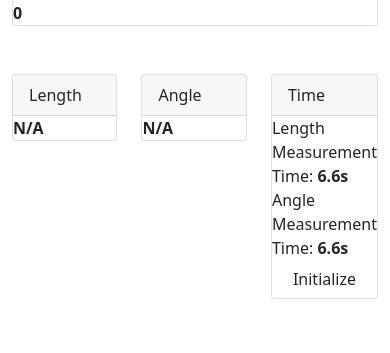
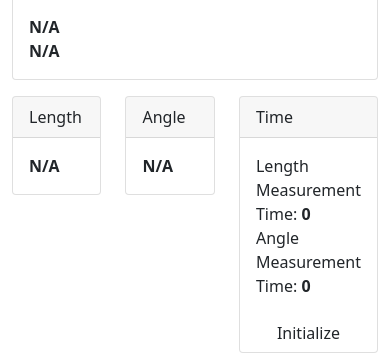
Before and after one commit to HQU-gxy/angulo, a Flask app: page / in a window 390 px wide. Shown: the part 842-1195 px from the top of the page. Before the commit the page ends 1141 px from the top, so only its background shows below. Run offline with Flask 2, Linux system fonts and the light colour scheme; data that the repository does not hold is empty; some libraries are stand-ins or nearby versions.

Commit message:
UI and togglable cam

```diff
--- a/cam.py
+++ b/cam.py
@@ -51,14 +51,14 @@ class Camera(object):
         time_state_change = time.time()
         cap = cv2.VideoCapture(self.url)
         success, frame = cap.read()  # read the camera frame
-        pts_max = 25
+        PTS_MAX = 25
         rebase_count = 0
         REBASE_MAX = 15
-        period_half_max_len = 20
+        PERIOD_HALF_MAX_LEN = 20
         is_left2right = False
-        period_half = collections.deque(maxlen = period_half_max_len)
-        pts = collections.deque(maxlen=pts_max)
-        extreme_pts = collections.deque(maxlen=pts_max)
+        period_half = collections.deque(maxlen = PERIOD_HALF_MAX_LEN)
+        pts = collections.deque(maxlen=PTS_MAX)
+        extreme_pts = collections.deque(maxlen=PTS_MAX)
         while True:
             # for cap in caps:
             # # Capture frame-by-frame
@@ -83,7 +83,7 @@ class Camera(object):
                     M = cv2.moments(c)
                     center = (int(M["m10"] / M["m00"]), int(M["m01"] / M["m00"]))
                     cv2.circle(frame, center, 5, (0, 0, 255), -1)
-                    if (len(pts) < pts_max):
+                    if (len(pts) < PTS_MAX):
                         pts.appendleft(center)
                     else:
                         # filter out all moments bigger than 100 px in y axis
@@ -129,7 +129,7 @@ class Camera(object):
                     # loop over the set of tracked points
                     # add tail for center point
                     for i in np.arange(1, len(pts)):
-                        thickness = int(np.sqrt(pts_max / float(i + 1)) * 2.5)
+                        thickness = int(np.sqrt(PTS_MAX / float(i + 1)) * 2.5)
                         cv2.line(frame, pts[i - 1], pts[i], (0, 0, 255), thickness)
                     self.half_period = period_half
                     self.pts = pts
--- a/static/js/myscript.js
+++ b/static/js/myscript.js
@@ -4,18 +4,26 @@ const alt_host = "alt-cam.local:5001"
 const alt_period_url = `http://${alt_host}/period`
 const alt_points_url = `http://${alt_host}/extreme_points`
 // should the same as python period half max len
-const period_half_max_len = 20
+const PERIOD_HALF_MAX_LEN = 20
 const pts_set = new Set()
 const period_set = new Set()
 const alt_period_set = new Set()
 const alt_pts_set = new Set()
 const main_length_filtered = []
 const alt_length_filtered = []
+
 const MAX_BIN = 64
+
+const PERIOD_FETCH_INTERVAL = 800
+const POINT_FETCH_INTERVAL = 1000
+const FINAL_LEN_FILTERED_LENGTH = 11
 
 let isMainPtsCalc = false
 let isAltPtsCalc = false
 let isPeriodCalc = false
+
+let calcLength = 0
+let calcAngle = 0
 
 let main_diff = 0
 let alt_diff = 0
@@ -26,11 +34,34 @@ const STD_MIN = 0.15
 let time_ms = 0
 let angle_time_ms = 0
 
-const audio = new Audio('ding.mp3')
-function init_sound() {
+const startAudio = new Audio('start.mp3')
+
+function setDisplayMain(){
+  document.getElementById("main-frame").classList.remove('d-none')
+  document.getElementById("main-frame").classList.remove('col-sm-6')
+  document.getElementById("alt-frame").classList.add('d-none')
+}
+
+function setDisplayAlt(){
+  document.getElementById("alt-frame").classList.remove('d-none')
+  document.getElementById("alt-frame").classList.remove('col-sm-6')
+  document.getElementById("main-frame").classList.add('d-none')
+}
+
+function setDisplayBoth(){
+  document.getElementById("alt-frame").classList.remove('d-none')
+  document.getElementById("main-frame").classList.remove('d-none')
+  document.getElementById("alt-frame").classList.add('col-sm-6')
+  document.getElementById("main-frame").classList.add('col-sm-6')
+}
+
+function init_btn() {
+  angle_timer()
+  timer()
   const btn = document.getElementById("init_btn")
   btn.innerHTML = "Initialized"
   btn.classList.add("btn-primary")
+  startAudio.play()
 }
 
 function split_array_in_half(arr){
@@ -45,12 +76,13 @@ function timer(){
     // console.log(time_ms)
     document.getElementById("total-time").innerHTML = `${time_ms/1000}s`
     if (isPeriodCalc == true) {
-      audio.play()
       const btn = document.getElementById("init_btn")
       btn.innerHTML = "Success"
       btn.classList.remove("btn-primary")
       btn.classList.add("btn-success")
       clearInterval(interval)
+      const lengthAudio = new Audio(`length/${(calcLength*100).toFixed(0)}cm.mp3`)
+      lengthAudio.play()
     }
   }, 100)
   return interval
@@ -62,12 +94,13 @@ function angle_timer(){
     // console.log(time_ms)
     document.getElementById("total-angle-time").innerHTML = `${angle_time_ms/1000}s`
     if (isMainPtsCalc && isAltPtsCalc == true) {
-      audio.play()
       const btn = document.getElementById("init_btn")
       btn.innerHTML = "Success"
       btn.classList.remove("btn-primary")
       btn.classList.add("btn-success")
       clearInterval(interval)
+      const angleAudio = new Audio(`deg/${calcAngle.toFixed(0)}deg.mp3`)
+      angleAudio.play()
     }
   }, 100)
   return interval
@@ -190,7 +223,7 @@ function filterOutliers(someArray) {
 }
 
 function filterPeriod(orig_period){
-  if (orig_period.length > Math.floor(period_half_max_len/2)){
+  if (orig_period.length > Math.floor(PERIOD_HALF_MAX_LEN/2)){
     const filter_period = filterOutliers(orig_period)
     // if (filter_period.length != orig_period.length){
     //   console.log("orig",orig_period)
@@ -239,12 +272,13 @@ async function subscribe_period() {
         const length = (T_avg/(2*Math.PI)) ** 2 * 9.8 - DIFF
         const std = math.std(period)
         document.getElementById("main-avg").innerHTML = `Period: ${T_avg.toFixed(3)}s STD: ${std}`
-        if(std < STD_MIN && length < 2 && length > 0.4){
+        if(std < STD_MIN && length < 1.6 && length > 0.4){
           main_length_filtered.push(length)
           console.log("main", main_length_filtered)
-          if (main_length_filtered.length >= 6){
+          if (main_length_filtered.length >= FINAL_LEN_FILTERED_LENGTH){
             const length_mid = math.median(main_length_filtered)
-            document.getElementById("total-length").innerHTML = `Length: ${length_mid.toFixed(3)}m`
+            calcLength = length_mid
+            document.getElementById("total-length").innerHTML = `${length_mid.toFixed(3)}m`
             isPeriodCalc = true
           }
           document.getElementById("main-length").innerHTML = `Length: ${length.toFixed(3)}m`
@@ -288,12 +322,13 @@ async function subscribe_alt_period() {
         const length = (T_avg/(2*Math.PI)) ** 2 * 9.8 - DIFF
         const std = math.std(period)
         document.getElementById("alt-avg").innerHTML = `Period: ${T_avg.toFixed(3)}s STD: ${std}`
-        if(std < STD_MIN && length < 2 && length > 0.4){
+        if(std < STD_MIN && length < 1.6 && length > 0.4){
           alt_length_filtered.push(length)
           console.log("alt", alt_length_filtered)
-          if (alt_length_filtered.length >= 6){
+          if (alt_length_filtered.length >= FINAL_LEN_FILTERED_LENGTH){
             const length_mid = math.median(alt_length_filtered)
-            document.getElementById("total-length").innerHTML = `Length: ${length_mid.toFixed(3)}m`
+            calcLength = length_mid
+            document.getElementById("total-length").innerHTML = `${length_mid.toFixed(3)}m`
             isPeriodCalc = true
           }
           document.getElementById("alt-length").innerHTML = `Length: ${length.toFixed(3)}m`
@@ -356,17 +391,16 @@ async function subscribe_pts() {
           if (isMainPtsCalc && isAltPtsCalc == true) {
             const angle_radians = Math.atan(main_diff/alt_diff)
             const angle_degrees = Math.degrees(angle_radians)
+            calcAngle = angle_degrees
             console.log(angle_degrees)
             document.getElementById("total-angle").innerHTML = `${angle_degrees}&deg;`
           }
         }
       }
-      // console.log("points", pts_set)
-      // console.log("pts set", pts_set)
 
       // 再次调用 subscribe() 以获取下一条消息
       // Hold a second
-      await new Promise(resolve => setTimeout(resolve, 1000));
+      await new Promise(resolve => setTimeout(resolve, PERIOD_FETCH_INTERVAL));
       await subscribe_pts();
     }
   }
@@ -406,13 +440,14 @@ async function subscribe_alt_pts() {
           if (isMainPtsCalc && isAltPtsCalc == true) {
             const angle_radians = Math.atan(main_diff/alt_diff)
             const angle_degrees = Math.degrees(angle_radians)
+            calcAngle = angle_degrees
             console.log(angle_degrees)
             document.getElementById("total-angle").innerHTML = `${angle_degrees}&deg;`
           }
         }
       }
 
-      await new Promise(resolve => setTimeout(resolve, 1000));
+      await new Promise(resolve => setTimeout(resolve, PERIOD_FETCH_INTERVAL));
       await subscribe_alt_pts();
     }
   }
@@ -422,8 +457,6 @@ function init() {
   console.log("LOADED!")
 
   // Calculate Average
-  angle_timer()
-  timer()
   subscribe_period()
   subscribe_alt_period()
   subscribe_pts()
--- a/templates/index.html
+++ b/templates/index.html
@@ -24,51 +24,66 @@
 
     <div class="container">
         <h3 class="mb-3 mt-5">Multiple Live Streaming</h3>
+        <div class="row mb-3">
+            <div class="btn-group">
+                <button class="btn btn-primary" id="select-main-btn" onclick="setDisplayMain()"> Main </button>
+                <button class="btn btn-primary" id="select-both-btn" onclick="setDisplayBoth()"> Both </button>
+                <button class="btn btn-primary" id="select-alt-btn" onclick="setDisplayAlt()"> Alternative </button>
+            </div>
+        </div>
         <div class="row">
-            <div class="col-xs-12 col-sm-6">
+            <div class="col-xs-12 col-sm-6" id="main-frame">
                 <div class="card">
                     <div class="card-header">Main Camera</div>
                     <div class="card-body">
                         <img alt="main cam" src="{{ url_for('video_feed', id='0') }}" width="100%">
+                        <div class="card-text mt-3">
+                            <div id="main-period"></div>
+                            <div><strong id="main-avg">N/A</strong></div>
+                            <div><strong id="main-length">N/A</strong></div>
+                        </div>
                     </div>
-                    <div id="main-period"></div>
-                    <table id="main-period-tab" class="table"></table>
-                    <div><strong id="main-avg">0</strong></div>
-                    <div><strong id="main-length">0</strong></div>
                 </div>
             </div>
-            <div class="col-xs-12 col-sm-6">
+            <div class="col-xs-12 col-sm-6" id="alt-frame">
                 <div class="card">
                     <div class="card-header">Alternative Camera</div>
                     <div class="card-body">
                         <img alt="alt cam" src="http://alt-cam.local:5001/video_feed/1" width="100%">
+                        <div class="card-text mt-3">
+                            <div id="alt-period"></div>
+                            <div><strong id="alt-avg">N/A</strong></div>
+                            <div><strong id="alt-length">N/A</strong></div>
+                        </div>
                     </div>
-                    <div id="alt-period"></div>
-                    <table id="alt-period-tab" class="table"></table>
-                    <div><strong id="alt-avg">0</strong></div>
-                    <div><strong id="alt-length">0</strong></div>
                 </div>
             </div>
         </div>
-        <div class="row mt-5">
+        <div class="row mt-3">
             <div class="col">
                 <div class="card">
                     <div class="card-header">Length</div>
-                    <div><strong id="total-length">N/A</strong></div>
+                    <div class="card-body">
+                        <div><strong id="total-length">N/A</strong></div>
+                    </div>
                 </div>
             </div>
             <div class="col">
                 <div class="card">
                     <div class="card-header">Angle</div>
-                    <div><strong id="total-angle">N/A</strong></div>
+                    <div class="card-body">
+                        <div><strong id="total-angle">N/A</strong></div>
+                    </div>
                 </div>
             </div>
             <div class="col">
                 <div class="card">
                     <div class="card-header">Time</div>
-                    <div>Length Measurement Time: <strong id="total-time">0</strong></div>
-                    <div>Angle Measurement Time: <strong id="total-angle-time">0</strong></div>
-                    <button type="button" class="btn"id="init_btn" onclick="init_sound()">Initialize</button>
+                    <div class="card-body">
+                        <div>Length Measurement Time: <strong id="total-time">0</strong></div>
+                        <div>Angle Measurement Time: <strong id="total-angle-time">0</strong></div>
+                    </div>
+                    <button type="button" class="btn"id="init_btn" onclick="init_btn()">Initialize</button>
                 </div>
             </div>
         </div>
```
Also changed, not shown: 2 other files.
